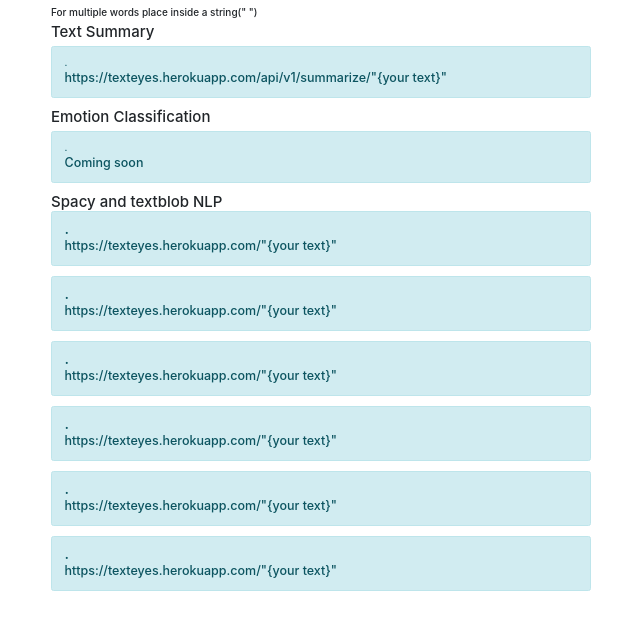
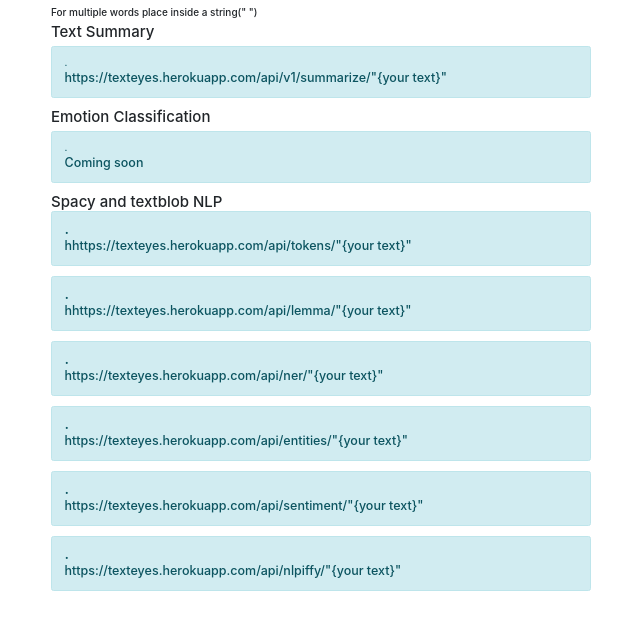
Before and after one commit to rapha18th/text-eyes, a Flask app: page /api in a window 1280 px wide. Shown: the part 353-984 px from the top of the page, without its empty margins (34-674 px from the left). Run offline with Flask 2, Linux system fonts and the light colour scheme; some libraries are stand-ins or nearby versions.

Commit message:
heroku domain

```diff
--- a/templates/restfulapidocs.html
+++ b/templates/restfulapidocs.html
@@ -67,12 +67,12 @@
 
           <h4>Spacy and textblob NLP</4>
 
-          <div class="alert alert-info" role="alert">.<h5>https://texteyes.herokuapp.com/"{your text}"</h5></div>
-          <div class="alert alert-info" role="alert">.<h5>https://texteyes.herokuapp.com/"{your text}"</h5></div>
-          <div class="alert alert-info" role="alert">.<h5>https://texteyes.herokuapp.com/"{your text}"</h5></div>
-          <div class="alert alert-info" role="alert">.<h5>https://texteyes.herokuapp.com/"{your text}"</h5></div>
-          <div class="alert alert-info" role="alert">.<h5>https://texteyes.herokuapp.com/"{your text}"</h5></div>
-          <div class="alert alert-info" role="alert">.<h5>https://texteyes.herokuapp.com/"{your text}"</h5></div>
+          <div class="alert alert-info" role="alert">.<h5>hhttps://texteyes.herokuapp.com/api/tokens/"{your text}"</h5></div>
+          <div class="alert alert-info" role="alert">.<h5>hhttps://texteyes.herokuapp.com/api/lemma/"{your text}"</h5></div>
+          <div class="alert alert-info" role="alert">.<h5>https://texteyes.herokuapp.com/api/ner/"{your text}"</h5></div>
+          <div class="alert alert-info" role="alert">.<h5>https://texteyes.herokuapp.com/api/entities/"{your text}"</h5></div>
+          <div class="alert alert-info" role="alert">.<h5>https://texteyes.herokuapp.com/api/sentiment/"{your text}"</h5></div>
+           <div class="alert alert-info" role="alert">.<h5>https://texteyes.herokuapp.com/api/nlpiffy/"{your text}"</h5></div>
 
         </div>
 
```
